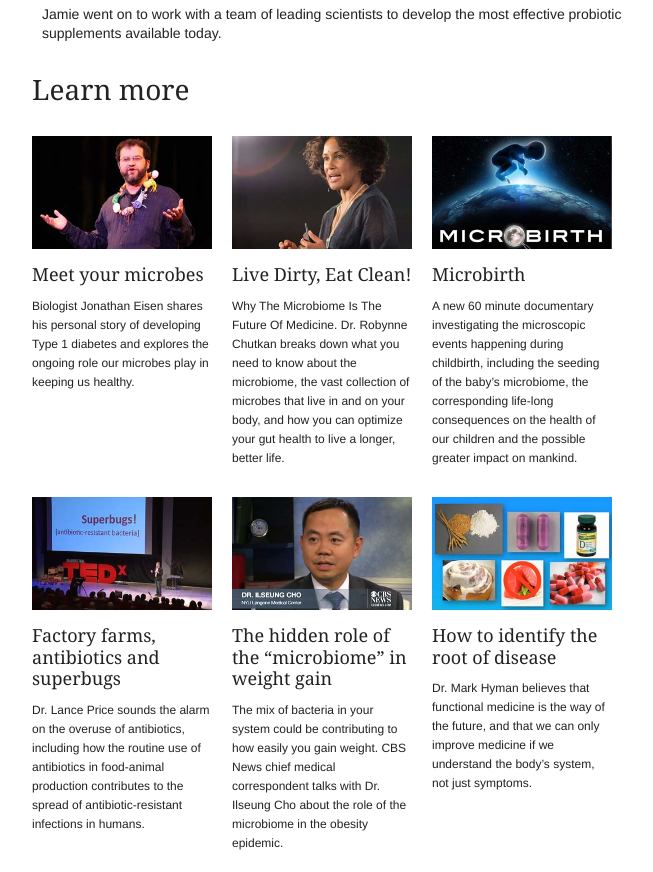
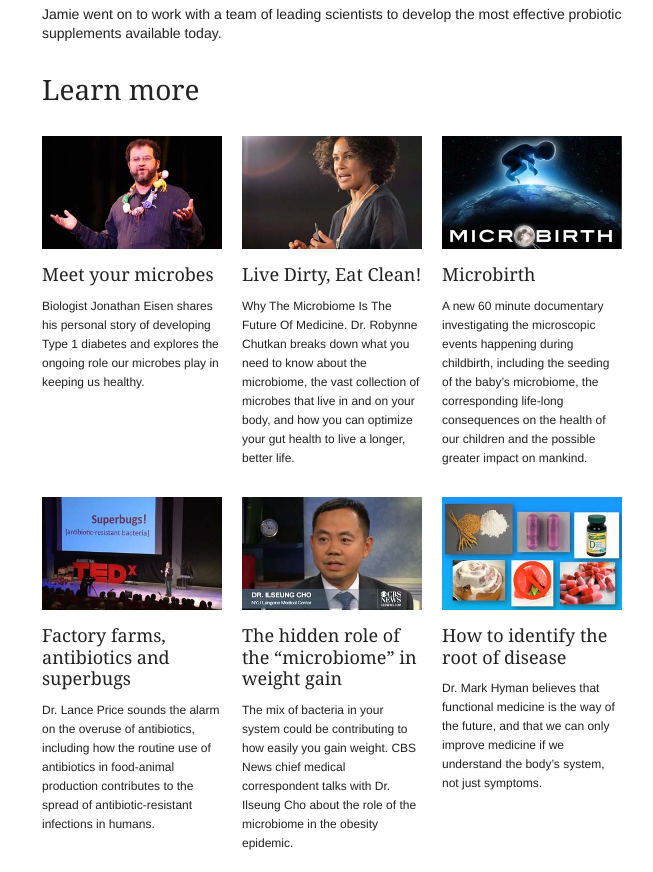
Before and after one commit to Danita/testyourgut-mail, a website: page index.html in a window 1280 px wide. Shown: the part 2520-3392 px from the top of the page, without its empty margins (308-961 px from the left). Drawn offline with Linux system fonts and the light colour scheme.

Commit message:
Fix displacement in videos

```diff
--- a/index.html
+++ b/index.html
@@ -536,7 +536,7 @@
 											</tr>
 										</table>
 									</td>
-									<td class="wrapper">
+									<td class="wrapper last">
 										<table class="four columns">
 											<tr>
 												<td>
@@ -608,7 +608,7 @@
 											</tr>
 										</table>
 									</td>
-									<td class="wrapper">
+									<td class="wrapper last">
 										<table class="four columns">
 											<tr>
 												<td>
```
